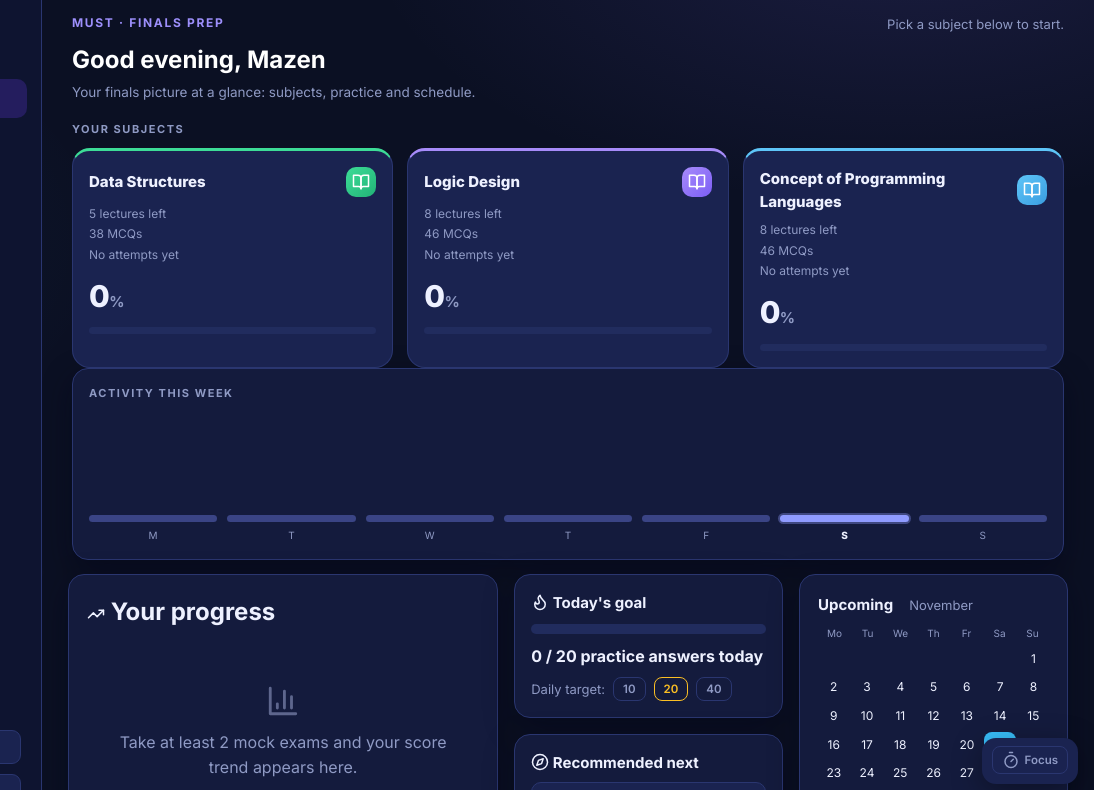
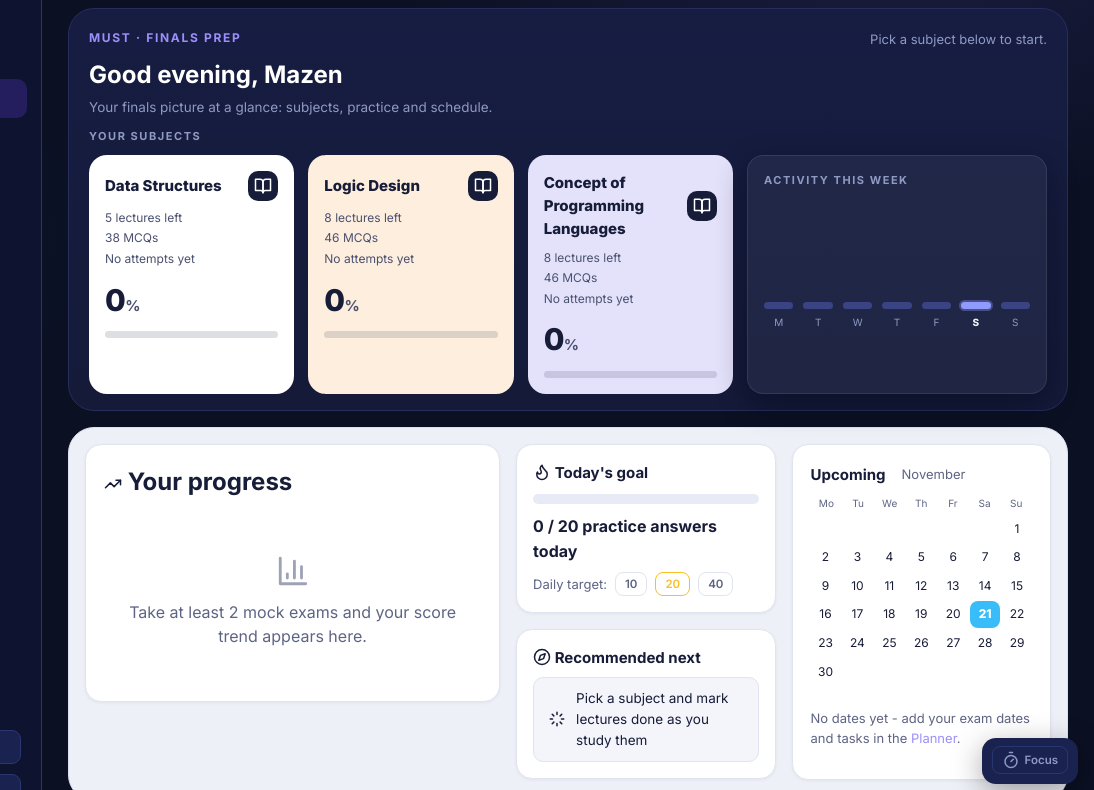
Before and after one commit to MUST-Finals/must-finals.github.io, a plain HTML site: page index.html in a window 1280 px wide. Shown: the top 790 px of the page, 186-1280 px from the left. Drawn offline with Linux system fonts and the light colour scheme.

Commit message:
Refactor styles for dashboard components

```diff
--- a/css/styles.css
+++ b/css/styles.css
@@ -279,23 +279,18 @@ code { background: var(--surface3); border-radius: 6px; padding: 2px 6px; }
 .dz-minibars i.today{background:var(--primary2)}
 .dz-cap{text-transform:uppercase;letter-spacing:.14em;font-size:11px;font-weight:700;color:var(--muted);margin:0 0 10px}
 .dz-courses{display:grid;grid-template-columns:repeat(3,1fr);gap:14px}
-.dz-course{background:var(--surface2);border:1px solid var(--stroke);border-radius:18px;padding:16px;color:var(--ink);display:flex;flex-direction:column;gap:8px;text-decoration:none;transition:transform .15s ease, box-shadow .15s ease}
-.dz-course:hover{border-color:var(--stroke2)}
+.dz-course{border-radius:18px;padding:16px;display:flex;flex-direction:column;gap:8px;text-decoration:none;transition:transform .15s ease, box-shadow .15s ease}
 .dz-course:hover{transform:translateY(-2px);box-shadow:0 10px 24px rgba(0,0,0,.35)}
-.pc-a{border-top:3px solid #3ddc97}.pc-b{border-top:3px solid #a78bfa}.pc-c{border-top:3px solid #5ec5f8}
-.pc-a{--cc:#3ddc97}.pc-b{--cc:#a78bfa}.pc-c{--cc:#5ec5f8}
-.pc-a .dz-course-ic{background:linear-gradient(135deg,#3ddc97,#22b377)}
-.pc-b .dz-course-ic{background:linear-gradient(135deg,#a78bfa,#7c5ef6)}
-.pc-c .dz-course-ic{background:linear-gradient(135deg,#5ec5f8,#3a9de0)}
+.pc-a{background:#ffffff;color:#171c38}.pc-b{background:#fdeedd;color:#171c38}.pc-c{background:#e4e2fb;color:#171c38}
 .dz-course-h{display:flex;justify-content:space-between;align-items:center;gap:8px}
 .dz-course-t{font-weight:800;font-size:15px}
 .dz-course-ic{width:30px;height:30px;border-radius:10px;background:#171c38;color:#fff;display:grid;place-items:center;flex:none}
 
-.dz-course-m{display:flex;flex-direction:column;gap:2px;font-size:12px;color:var(--muted)}
+.dz-course-m{display:flex;flex-direction:column;gap:2px;font-size:12px;color:#4a5170}
 .dz-course-pct{font-size:30px;font-weight:800;letter-spacing:-.02em}
-.dz-course-pct span{font-size:15px;font-weight:700;color:var(--muted)}
-.dz-pbar{height:7px;border-radius:99px;background:var(--surface3);overflow:hidden}
-.dz-pbar i{display:block;height:100%;border-radius:99px;background:var(--cc,#8f7bff)}
+.dz-course-pct span{font-size:15px;font-weight:700;color:#4a5170}
+.dz-pbar{height:7px;border-radius:99px;background:rgba(23,28,56,.14);overflow:hidden}
+.dz-pbar i{display:block;height:100%;border-radius:99px;background:#171c38}
 .dz-band-r{padding:16px}
 .dz-bars{display:flex;align-items:flex-end;gap:10px;height:110px;margin-top:6px}
 .dz-bar{flex:1;border-radius:6px;background:#3a4485;min-height:6px;transition:height .3s ease}
@@ -318,5 +313,18 @@ code { background: var(--surface3); border-radius: 6px; padding: 2px 6px; }
 @media (max-width:1100px){.dz-band{grid-template-columns:1fr}.dz-bottom{grid-template-columns:1fr 1fr}.dz-col-main{grid-column:1/-1}}
 @media (max-width:760px){.dz-courses{grid-template-columns:1fr}.dz-bottom{grid-template-columns:1fr}.dz-top{padding:16px}}
 
-/* dashboard lower zone - dark like the rest (only the page background went navy per his steering) */
-.dz-low{margin-bottom:4px}
+/* dashboard hero: navy panel enclosing subjects + weekly activity (his supplied composition) */
+.dz-hero{background:linear-gradient(180deg,#171d42,#141a38);border:1px solid #262e5c;border-radius:26px;padding:20px 20px 16px;margin:0 0 16px}
+.dz-hero .dz-top-h{margin-bottom:10px}
+.dz-hero .dz-subj-cap{margin:2px 0 10px}
+.dz-hero-row{display:grid;grid-template-columns:1fr 300px;gap:14px;align-items:stretch}
+.dz-hero-row .dz-courses{margin:0}
+.dz-hero .dz-band-r{margin:0;background:rgba(255,255,255,.05);border:1px solid rgba(255,255,255,.09)}
+@media (max-width:980px){.dz-hero-row{grid-template-columns:1fr}}
+@media (max-width:760px){.dz-hero{padding:14px}}
+
+/* dashboard light lower zone (his chosen full composition: navy hero + light panel) */
+.dz-low{background:#eef0f7;border:1px solid #dde1ef;border-radius:26px;padding:16px;margin-bottom:4px;color:#171c38;
+  --surface:#ffffff;--surface2:#f4f5fb;--surface3:#e8ebf5;--stroke:#e0e4f0;--stroke2:#c9cfe6;--ink:#171c38;--ink3:#8a90ad;--muted:#5d6484;--shadow:0 1px 3px rgba(23,28,56,.06)}
+.dz-low .card{color:#171c38}
+@media (max-width:760px){.dz-low{padding:12px}}
```
